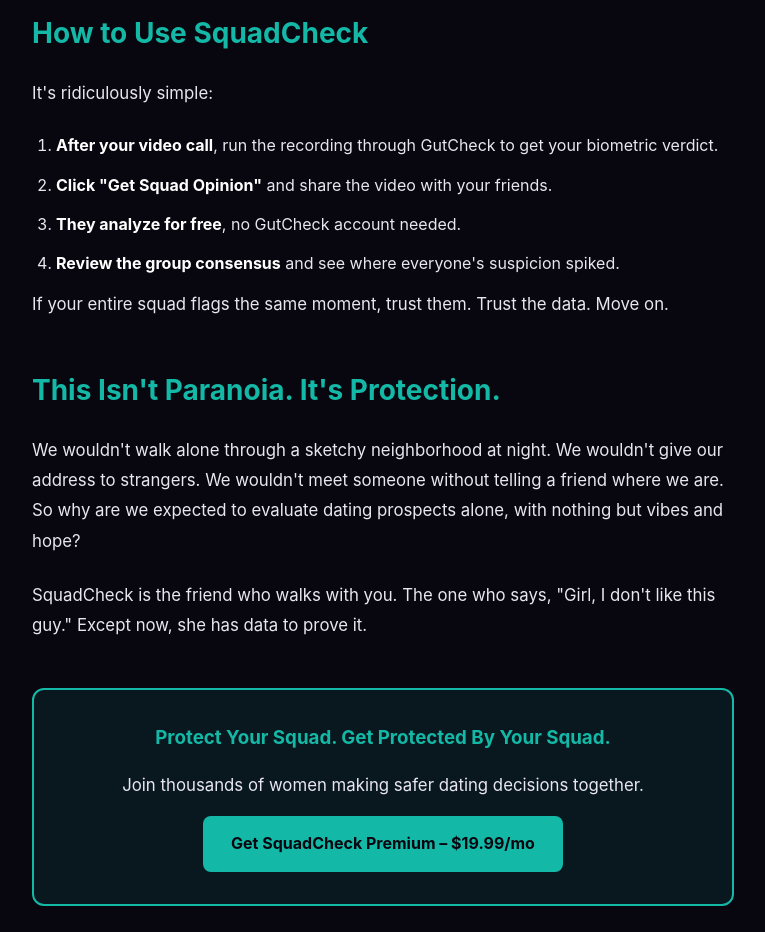
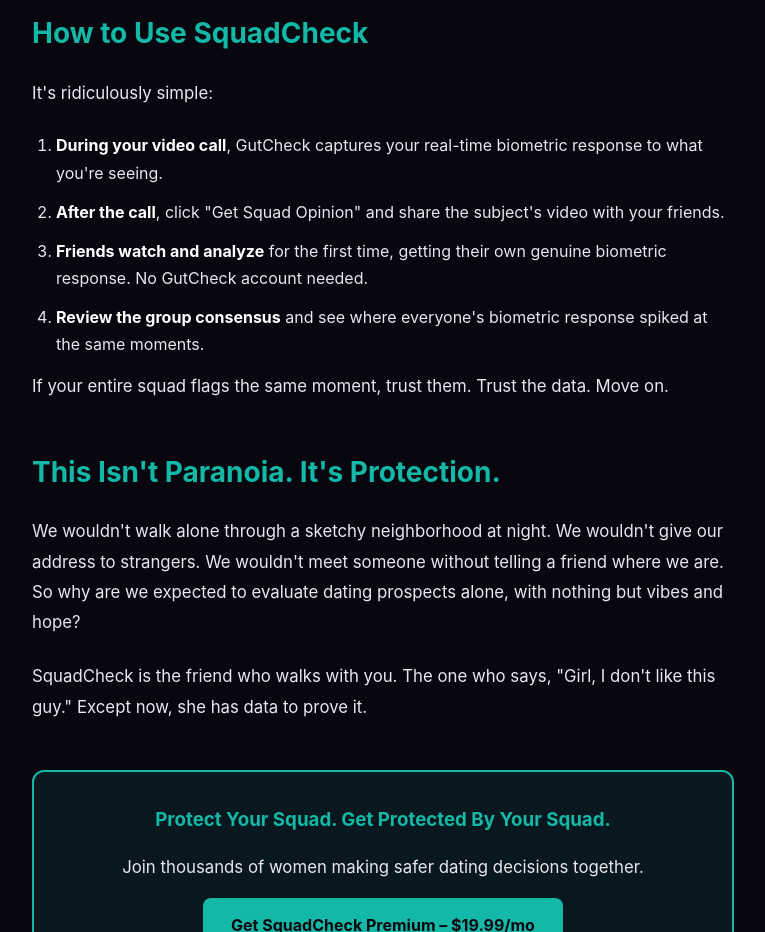
Before and after one commit to Equitymind/GutCheck, a website: page blog-squadcheck-women.html in a window 1280 px wide. Shown: the part 2440-3372 px from the top of the page, without its empty margins (257-1022 px from the left). Drawn offline with Linux system fonts and the light colour scheme.

Commit message:
Clarify SquadCheck flow: during call (real-time) vs after call (friend analysis)

```diff
--- a/blog-squadcheck-women.html
+++ b/blog-squadcheck-women.html
@@ -137,10 +137,10 @@
     <p>It's ridiculously simple:</p>
 
     <ol style="margin-left: 24px;">
-      <li><strong>After your video call</strong>, run the recording through GutCheck to get your biometric verdict.</li>
-      <li><strong>Click "Get Squad Opinion"</strong> and share the video with your friends.</li>
-      <li><strong>They analyze for free</strong>, no GutCheck account needed.</li>
-      <li><strong>Review the group consensus</strong> and see where everyone's suspicion spiked.</li>
+      <li><strong>During your video call</strong>, GutCheck captures your real-time biometric response to what you're seeing.</li>
+      <li><strong>After the call</strong>, click "Get Squad Opinion" and share the subject's video with your friends.</li>
+      <li><strong>Friends watch and analyze</strong> for the first time, getting their own genuine biometric response. No GutCheck account needed.</li>
+      <li><strong>Review the group consensus</strong> and see where everyone's biometric response spiked at the same moments.</li>
     </ol>
 
     <p>If your entire squad flags the same moment, trust them. Trust the data. Move on.</p>
```
Also changed, not shown: blog-squadcheck-men.html (+3 -3 lines).
